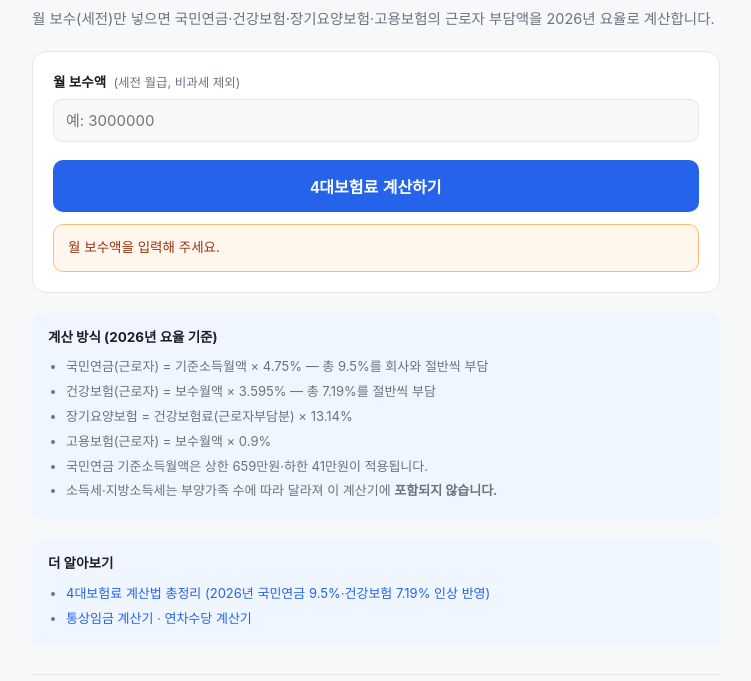
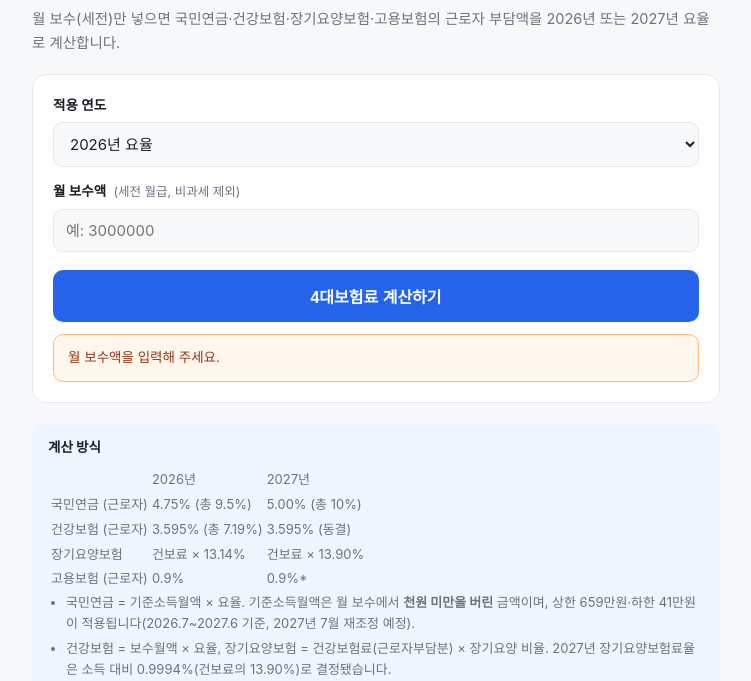
Before and after one commit to jiminkyu0617-beep/calc-tools, a plain HTML site: page calculators/four-insurances.html in a window 1280 px wide. Both pictures are taken after a click on the button "4대보험료 계산하기". Shown: the part 119-800 px from the top of the page, without its empty margins (264-1015 px from the left). Drawn offline with Linux system fonts and the light colour scheme.

Commit message:
4대보험 계산기: 2026/2027 요율 선택, 10원 절사·기준소득월액 수정
- 연도 선택 추가 (2027: 국민연금 근로자 5.00%, 장기요양 건보료의 13.90%, 건강보험 동결, 고용보험 현행 0.9%)
- 2027-01-01부터 2027년 요율을 기본 선택
- floor10: Math.round 후 절사하던 것을 정확값 절사(epsilon 보정)로 수정 (77,539.84 → 77,530)
- 국민연금 기준소득월액 천원 미만 버림 적용 (시행령 제5조①)
- 비공개 전환된 블로그 /17 링크를 /80, /29로 교체

Co-Authored-By: Claude Opus 5.5 <noreply@anthropic.com>

```diff
--- a/calculators/four-insurances.html
+++ b/calculators/four-insurances.html
@@ -3,8 +3,8 @@
 <head>
 <meta charset="utf-8">
 <meta name="viewport" content="width=device-width, initial-scale=1">
-<title>4대보험료 계산기 — 월급 실수령액 공제액 계산 (2026년 국민연금 9.5%·건강보험 7.19%)</title>
-<meta name="description" content="월 보수만 입력하면 국민연금·건강보험·장기요양보험·고용보험 근로자 부담액과 공제 합계를 계산합니다. 2026년 인상 요율 반영, 국민연금 상·하한 자동 적용.">
+<title>4대보험료 계산기 — 월급 실수령액 공제액 계산 (2026·2027년 요율 선택)</title>
+<meta name="description" content="월 보수만 입력하면 국민연금·건강보험·장기요양보험·고용보험 근로자 부담액과 공제 합계를 계산합니다. 2026년·2027년 요율 선택(2027년 국민연금 10%·장기요양 13.90%), 국민연금 상·하한 자동 적용.">
 <link rel="canonical" href="https://jiminkyu0617-beep.github.io/calc-tools/calculators/four-insurances.html">
 <link rel="stylesheet" href="../assets/style.css">
 </head>
@@ -15,9 +15,17 @@
 
 <div class="wrap">
   <h1>4대보험료 계산기</h1>
-  <p class="lead">월 보수(세전)만 넣으면 국민연금·건강보험·장기요양보험·고용보험의 근로자 부담액을 2026년 요율로 계산합니다.</p>
+  <p class="lead">월 보수(세전)만 넣으면 국민연금·건강보험·장기요양보험·고용보험의 근로자 부담액을 2026년 또는 2027년 요율로 계산합니다.</p>
 
   <div class="card">
+    <div class="field">
+      <label>적용 연도</label>
+      <select id="year" onchange="updateLabels()">
+        <option value="2026">2026년 요율</option>
+        <option value="2027">2027년 요율 (국민연금 10%·장기요양 인상)</option>
+      </select>
+    </div>
+
     <div class="field">
       <label>월 보수액 <span class="hint">(세전 월급, 비과세 제외)</span></label>
       <input type="number" id="salary" placeholder="예: 3000000">
@@ -31,23 +39,29 @@
       <div style="font-size:13px;color:var(--muted)">근로자 부담 4대보험 공제 합계</div>
       <div class="amount" id="resultAmount">0원</div>
       <table>
-        <tr><td>국민연금 (4.75%)</td><td id="rPension">-</td></tr>
-        <tr><td>건강보험 (3.595%)</td><td id="rHealth">-</td></tr>
-        <tr><td>장기요양보험 (건보료의 13.14%)</td><td id="rCare">-</td></tr>
-        <tr><td>고용보험 (0.9%)</td><td id="rEmploy">-</td></tr>
+        <tr><td>국민연금 (<span id="lPension">4.75%</span>)</td><td id="rPension">-</td></tr>
+        <tr><td>건강보험 (<span id="lHealth">3.595%</span>)</td><td id="rHealth">-</td></tr>
+        <tr><td>장기요양보험 (건보료의 <span id="lCare">13.14%</span>)</td><td id="rCare">-</td></tr>
+        <tr><td>고용보험 (<span id="lEmploy">0.9%</span>)</td><td id="rEmploy">-</td></tr>
         <tr><td>공제 후 금액 <span style="color:var(--muted)">(소득세 제외 전)</span></td><td id="rNet">-</td></tr>
       </table>
     </div>
   </div>
 
   <div class="note">
-    <h3>계산 방식 (2026년 요율 기준)</h3>
+    <h3>계산 방식</h3>
+    <table>
+      <tr><td></td><td>2026년</td><td>2027년</td></tr>
+      <tr><td>국민연금 (근로자)</td><td>4.75% <span style="color:var(--muted)">(총 9.5%)</span></td><td>5.00% <span style="color:var(--muted)">(총 10%)</span></td></tr>
+      <tr><td>건강보험 (근로자)</td><td>3.595% <span style="color:var(--muted)">(총 7.19%)</span></td><td>3.595% <span style="color:var(--muted)">(동결)</span></td></tr>
+      <tr><td>장기요양보험</td><td>건보료 × 13.14%</td><td>건보료 × 13.90%</td></tr>
+      <tr><td>고용보험 (근로자)</td><td>0.9%</td><td>0.9%*</td></tr>
+    </table>
     <ul>
-      <li>국민연금(근로자) = 기준소득월액 × 4.75% <span>— 총 9.5%를 회사와 절반씩 부담</span></li>
-      <li>건강보험(근로자) = 보수월액 × 3.595% <span>— 총 7.19%를 절반씩 부담</span></li>
-      <li>장기요양보험 = 건강보험료(근로자부담분) × 13.14%</li>
-      <li>고용보험(근로자) = 보수월액 × 0.9%</li>
-      <li>국민연금 기준소득월액은 상한 659만원·하한 41만원이 적용됩니다.</li>
+      <li>국민연금 = 기준소득월액 × 요율. 기준소득월액은 월 보수에서 <b>천원 미만을 버린</b> 금액이며, 상한 659만원·하한 41만원이 적용됩니다(2026.7~2027.6 기준, 2027년 7월 재조정 예정).</li>
+      <li>건강보험 = 보수월액 × 요율, 장기요양보험 = 건강보험료(근로자부담분) × 장기요양 비율. 2027년 장기요양보험료율은 소득 대비 0.9994%(건보료의 13.90%)로 결정됐습니다.</li>
+      <li>각 보험료는 <b>10원 미만을 절사</b>합니다.</li>
+      <li>* 고용보험 실업급여 요율은 2026년 11월 현재 시행령상 1천분의 18(근로자 0.9%)이며, 2027년 인상안은 아직 확정되지 않아 현행 요율로 계산합니다.</li>
       <li>소득세·지방소득세는 부양가족 수에 따라 달라져 이 계산기에 <b>포함되지 않습니다.</b></li>
     </ul>
   </div>
@@ -55,7 +69,7 @@
   <div class="note">
     <h3>더 알아보기</h3>
     <ul>
-      <li><a href="https://minggnim17.tistory.com/17">4대보험료 계산법 총정리 (2026년 국민연금 9.5%·건강보험 7.19% 인상 반영)</a></li>
+      <li><a href="https://minggnim17.tistory.com/80">2027년 최저시급과 월급 실수령액</a> · <a href="https://minggnim17.tistory.com/29">연봉 실수령액 계산법</a></li>
       <li><a href="../calculators/ordinary-wage.html">통상임금 계산기</a> · <a href="../calculators/annual-leave-pay.html">연차수당 계산기</a></li>
     </ul>
   </div>
@@ -67,25 +81,49 @@
 </div>
 
 <script>
-var PENSION_RATE = 0.0475;   // 국민연금 근로자 부담 (총 9.5%의 절반)
-var HEALTH_RATE  = 0.03595;  // 건강보험 근로자 부담 (총 7.19%의 절반)
-var CARE_RATE    = 0.1314;   // 장기요양보험 (건강보험료에 곱함)
-var EMPLOY_RATE  = 0.009;    // 고용보험 근로자 부담
+// 근로자 부담 요율. 연도 선택에 따라 적용한다.
+//   pension: 국민연금 (2026 총 9.5%, 2027 총 10% — 국민연금법 부칙)
+//   health : 건강보험 (총 7.19%, 2027 동결)
+//   care   : 장기요양보험, 건강보험료에 곱하는 비율 (2027: 소득 대비 0.9994% → 13.90%)
+//   employ : 고용보험 실업급여 (시행령 제12조 1천분의 18, 2027 인상안 미확정)
+var RATES = {
+  2026: { pension: 0.0475, health: 0.03595, care: 0.1314, employ: 0.009 },
+  2027: { pension: 0.05,   health: 0.03595, care: 0.1390, employ: 0.009 }
+};
 
-var PENSION_MAX = 6590000;   // 국민연금 기준소득월액 상한
-var PENSION_MIN = 410000;    // 국민연금 기준소득월액 하한
+var PENSION_MAX = 6590000;   // 국민연금 기준소득월액 상한 (2026.7~2027.6)
+var PENSION_MIN = 410000;    // 국민연금 기준소득월액 하한 (2026.7~2027.6)
 
 function fmt(n) {
   return Math.round(n).toLocaleString('ko-KR') + '원';
 }
 
-// 10원 미만 절사. Math.round를 먼저 걸어 부동소수점 오차를 제거한다
-// (3,000,000 × 0.009 이 26999.999...로 나와 26,990원이 되는 문제가 있었다).
+function pct(r) {
+  return parseFloat((r * 100).toFixed(4)) + '%';
+}
+
+// 10원 미만 절사. 정확한 값을 버림하되, 부동소수점 오차
+// (3,000,000 × 0.009 = 26999.999...)를 아주 작은 epsilon으로 보정한다.
+// 이전에는 Math.round를 먼저 걸어 77,539.84 → 77,540처럼 올림되는 문제가 있었다.
 function floor10(x) {
-  return Math.floor(Math.round(x) / 10) * 10;
+  return Math.floor(x / 10 + 1e-9) * 10;
+}
+
+function currentRates() {
+  return RATES[document.getElementById('year').value] || RATES[2026];
+}
+
+function updateLabels() {
+  var r = currentRates();
+  document.getElementById('lPension').textContent = pct(r.pension);
+  document.getElementById('lHealth').textContent = pct(r.health);
+  document.getElementById('lCare').textContent = pct(r.care);
+  document.getElementById('lEmploy').textContent = pct(r.employ);
+  if (document.getElementById('resultBox').classList.contains('show')) calc();
 }
 
 function calc() {
+  var r = currentRates();
   var salary = parseFloat(document.getElementById('salary').value) || 0;
 
   var warnBox = document.getElementById('warnBox');
@@ -99,16 +137,16 @@ function calc() {
     return;
   }
 
-  // 국민연금은 기준소득월액 상·하한 적용
-  var pensionBase = salary;
+  // 국민연금 기준소득월액: 천원 미만 버림(국민연금법 시행령 제5조①) 후 상·하한 적용
+  var pensionBase = Math.floor(salary / 1000) * 1000;
   var capNote = '';
   if (pensionBase > PENSION_MAX) { pensionBase = PENSION_MAX; capNote = '국민연금 기준소득월액 상한(659만원)이 적용됐습니다.'; }
   else if (pensionBase < PENSION_MIN) { pensionBase = PENSION_MIN; capNote = '국민연금 기준소득월액 하한(41만원)이 적용됐습니다.'; }
 
-  var pension = floor10(pensionBase * PENSION_RATE);
-  var health  = floor10(salary * HEALTH_RATE);
-  var care    = floor10(health * CARE_RATE);
-  var employ  = floor10(salary * EMPLOY_RATE);
+  var pension = floor10(pensionBase * r.pension);
+  var health  = floor10(salary * r.health);
+  var care    = floor10(health * r.care);
+  var employ  = floor10(salary * r.employ);
 
   var total = pension + health + care + employ;
 
@@ -126,6 +164,12 @@ function calc() {
     warnBox.classList.add('show');
   }
 }
+
+// 2027년 1월 1일부터는 2027년 요율을 기본으로 선택
+if (new Date().getFullYear() >= 2027) {
+  document.getElementById('year').value = '2027';
+}
+updateLabels();
 </script>
 </body>
 </html>
```
